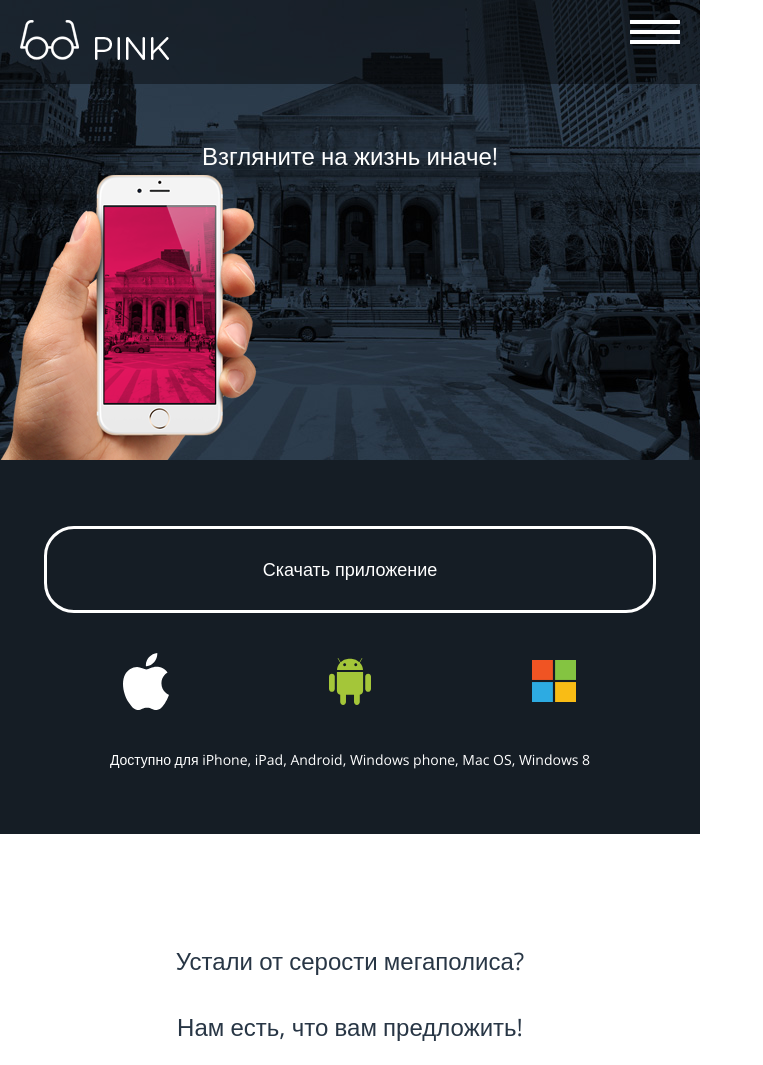
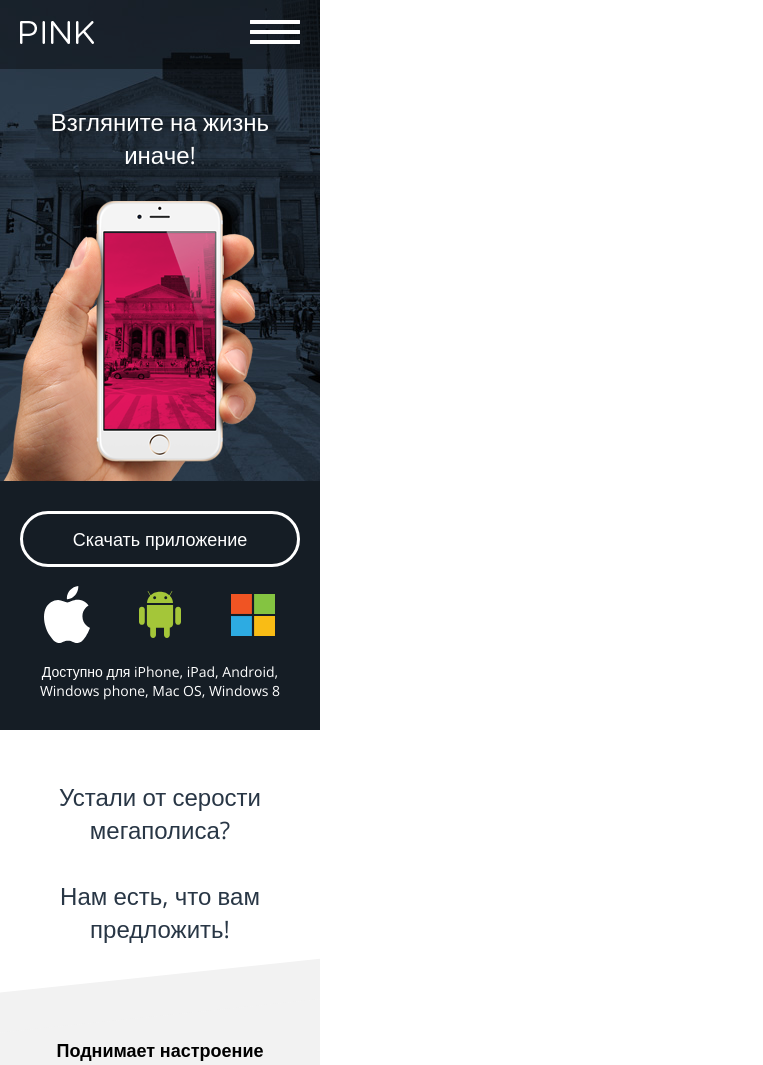
Before and after one commit to 4err/pink, a plain HTML site: page index.html in a window 1280 px wide. Shown: the top 1065 px of the page, without its empty margins (0-763 px from the left). Drawn offline with nearby package versions, Linux system fonts and the light colour scheme.

Commit message:
Изменена структура html

```diff
--- a/index.html
+++ b/index.html
@@ -30,12 +30,13 @@
                 <a class="main_menu__link" href="#">Стоимость</a>
             </li>
         </nav>
-        <div class="main_page_header__slogan">Взгляните на жизнь иначе!</div>
+
     </header>
 
     <main>
-
         <section class="application">
+            <div class="application__slogan">Взгляните на жизнь иначе!</div>
+            <div class="application__download_block">
                 <a class="application__button" href="#">Скачать приложение</a>
                 <div class="application__platform_selector">
                     <a class="application__link application__link--apple" href="#" title="apple">Apple</a>
@@ -43,6 +44,7 @@
                     <a class="application__link application__link--win" href="#" title="windows phone">WP</a>
                 </div>
                 <div class="application__desc">Доступно для iPhone, iPad, Android, Windows phone, Mac OS, Windows 8</div>
+            </div>
         </section>
 
 
--- a/less/base.less
+++ b/less/base.less
@@ -7,9 +7,9 @@ html {
     font-size: @base_size;
     max-width: @mobile_width;
 
-    @media screen and (min-width: 330px) {
+    /*@media screen and (min-width: 330px) {
        max-width: @tablet_width;
-    }
+    }*/
 
 }
 a {
--- a/less/blocks/application.less
+++ b/less/blocks/application.less
@@ -1,16 +1,31 @@
 .application {
-    background: darken(@blue, 10%);
-    padding: (30px/@mobile_width)*100% (20px/@mobile_width)*100%;
-    color: @white;
+    padding-top: 80px;
+    background: url("@{img_url}/iphone-hand-1.png") 0 200px no-repeat,
+                            url("@{img_url}/background-1@1x.jpg") -200px 0 no-repeat;
 
-&__button {
+    &__button {
         display: block;
         padding: (15px/@mobile_width)*100% (40px/@mobile_width)*100%;
         text-align: center;
         font-size: @big_size;
         border: 3px solid@white;
         border-radius: 30px;
-}
+    }
+    &__slogan {
+        padding: 0px (30px/@mobile_width)*100%;
+        margin-top: (25px/@mobile_width)*100%;
+        font-size: @very_big_size;
+        font-weight: 300;
+        text-align: center;
+        color: @white;
+    }
+
+    &__download_block{
+            margin-top: 310px;
+            background: darken(@blue, 10%);
+            padding: (30px/@mobile_width)*100% (20px/@mobile_width)*100%;
+            color: @white;
+    }
 
     &__platform_selector {
         display: flex;
--- a/less/blocks/main_page_header.less
+++ b/less/blocks/main_page_header.less
@@ -1,14 +1,17 @@
 .main_page_header {
-    height: 460px;
-    background: url("@{img_url}/iphone-hand-1.png") 0 bottom no-repeat,
-                            url("@{img_url}/background-1@1x.jpg") 0 0 no-repeat;
+    position: absolute;
+    top:0;
+    left:0;
+    right: 0;
+    max-width: @mobile_width;
+
     &__menu_container {
-        padding: (30px/@mobile_width)*100%;
+        padding: (20px/@mobile_width)*100%;
         background: fadeout(@black, 60%);
 
-        @media screen and (min-width: 330px) {
+      /*  @media screen and (min-width: 330px) {
              padding: (20px/@tablet_width)*100%;
-        }
+        }*/
     }
     &__menu_container--menu_open {
         background: @blue_menu;
@@ -20,12 +23,12 @@
         display: inline-block;
         background: url("@{img_url}/pink-logo-1.png") 0 0 no-repeat;
 
-        @media screen and (min-width: 330px) {
-            width: 175px;
-            height: 40px;
-               background: url("@{img_url}/glasses-simple@1x.png") 0 0 no-repeat,
-                   url("@{img_url}/pink-logo-1.png") 75px bottom no-repeat;
-        }
+//        @media screen and (min-width: 330px) {
+//            width: 175px;
+//            height: 40px;
+//               background: url("@{img_url}/glasses-simple@1x.png") 0 0 no-repeat,
+//                   url("@{img_url}/pink-logo-1.png") 75px bottom no-repeat;
+//        }
     }
     &__main_menu_button {
         width: 50px;
@@ -40,15 +43,5 @@
     &__main_menu_button--hidden {
         display: none;
     }
-    &__slogan {
-        padding: 0px (30px/@mobile_width)*100%;
-        margin-top: (25px/@mobile_width)*100%;
-        font-size: @very_big_size;
-        font-weight: 300;
-        text-align: center;
-        color: @white;
-    }
-    &__promo {
-        margin-top: (15px/@mobile_width)*100%;
-    }
+
 }
```
Also changed, not shown: css/main.css, 1 other file. Lines whose indentation alone changed are shown as unchanged.
